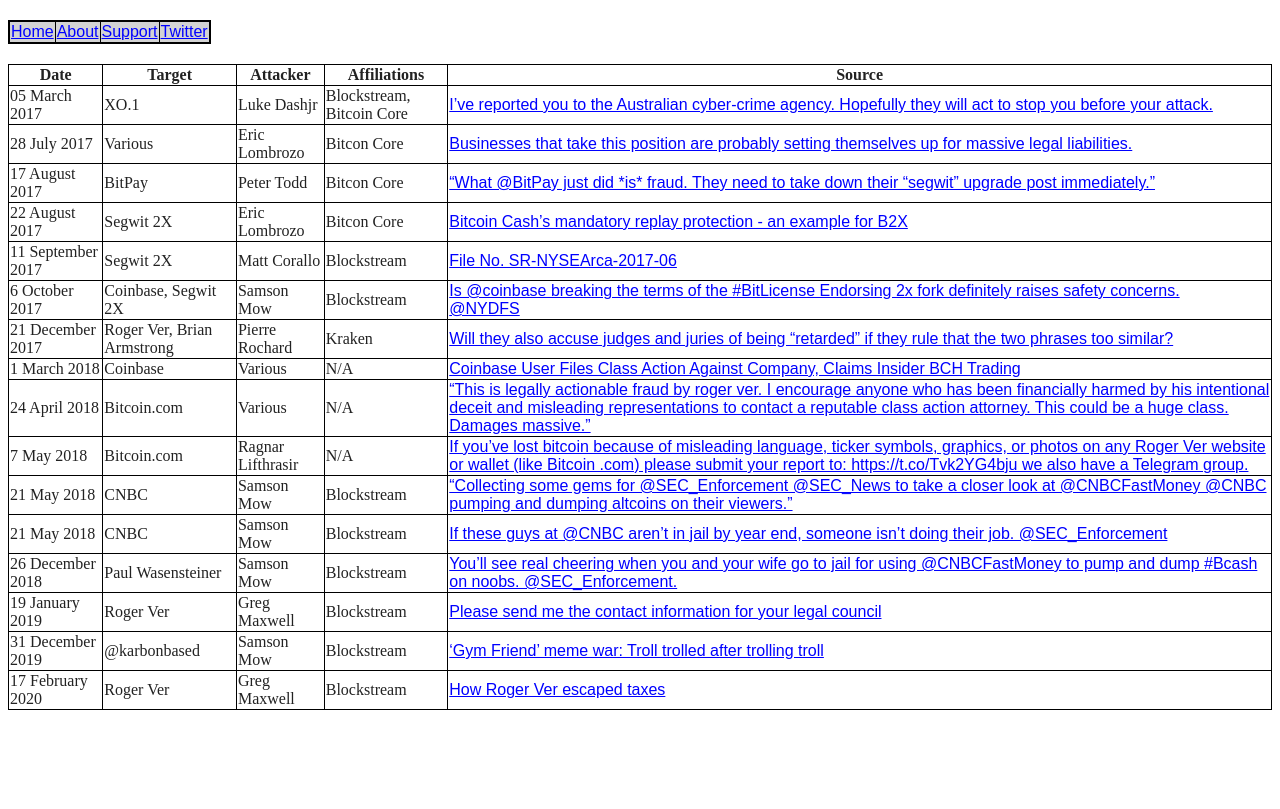
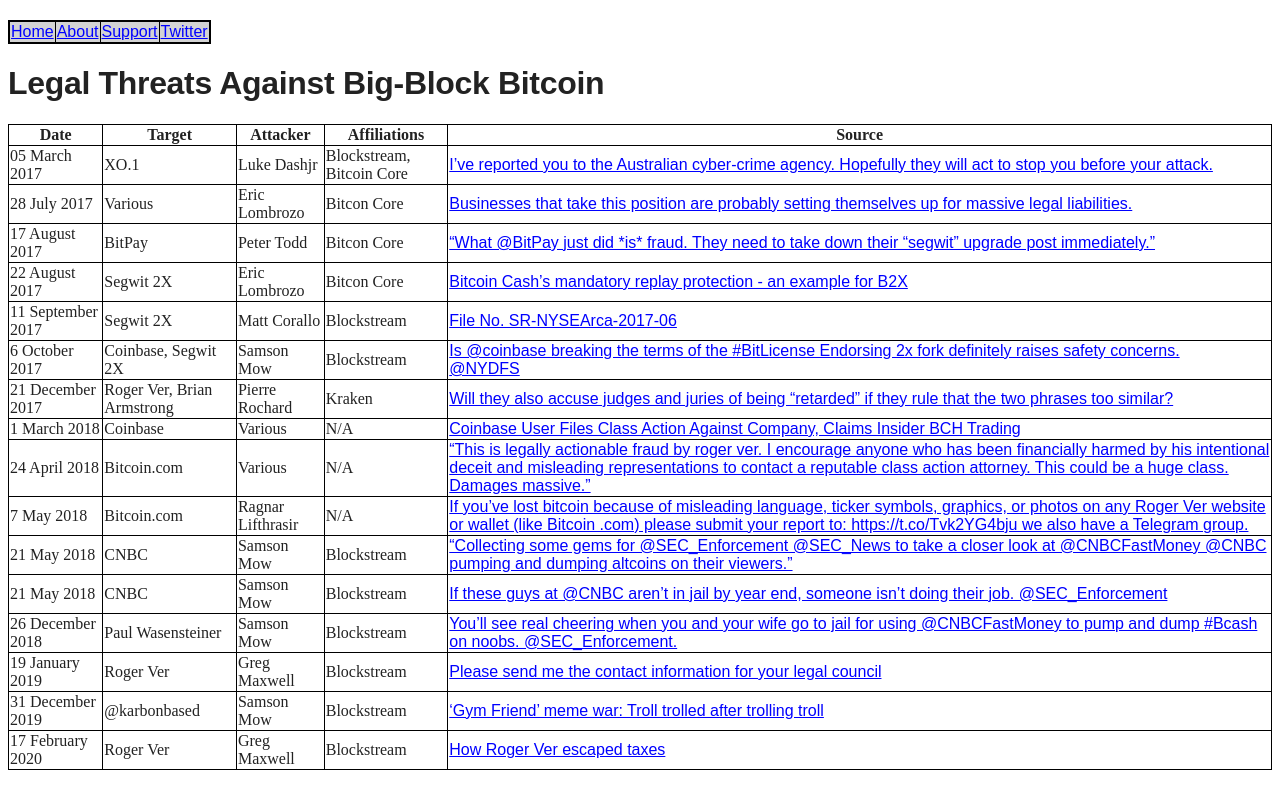
Before and after one commit to wakgill/deryk, a Jekyll site: the page built from _posts/2021-01-27-bitcoin-legal-threats.md, in a window 1280 px wide. Shown: the top 809 px of the page. Built offline with Jekyll 4.4.1, drawn with Linux system fonts in a browser that asks for light colours; comment, search, counter and statistics services are not loaded.

Commit message:
Update 2021-01-27-bitcoin-legal-threats.md

```diff
--- a/_posts/2021-01-27-bitcoin-legal-threats.md
+++ b/_posts/2021-01-27-bitcoin-legal-threats.md
@@ -3,6 +3,8 @@
 title: Legal Threats Against Big-Block Bitcoin
 permalink: big-block-legal-threats
 ---
+
+# Legal Threats Against Big-Block Bitcoin
 
 | Date              | Target                     | Attacker          | Affiliations              | Source                                                                                                                                                                                                                                                                                                                                                                                                                                                            |
 | ----------------- | -------------------------- | ----------------- | ------------------------- | ----------------------------------------------------------------------------------------------------------------------------------------------------------------------------------------------------------------------------------------------------------------------------------------------------------------------------------------------------------------------------------------------------------------------------------------------------------------- |
```
